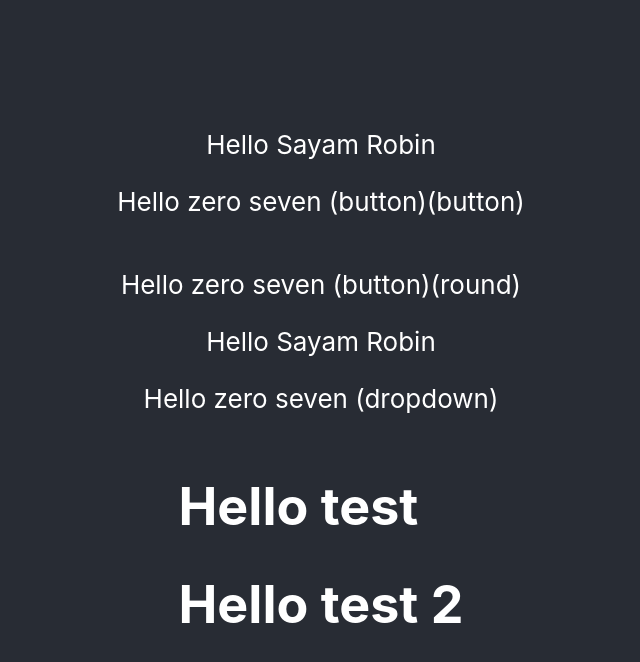
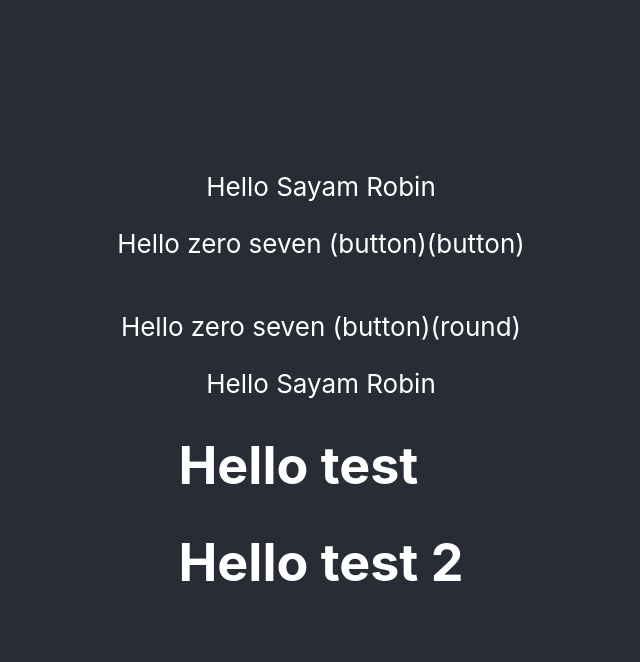
Before and after one commit to srrobin/git-learner, a React (Create React App) app: page / in a window 1280 px wide. Shown: the top 662 px of the page, without its empty margins (319-959 px from the left). Built offline with nearby package versions, Linux system fonts and the light colour scheme.

Commit message:
remove down button

```diff
--- a/src/App.js
+++ b/src/App.js
@@ -8,7 +8,7 @@ const App = () => {
        <p>Hello zero seven (button)(button)</p>
        <p>Hello zero seven (button)(round)</p>
       Hello Sayam Robin
-       <p>Hello zero seven (dropdown)</p>
+
       <Test/>
     </div>
   );
```
